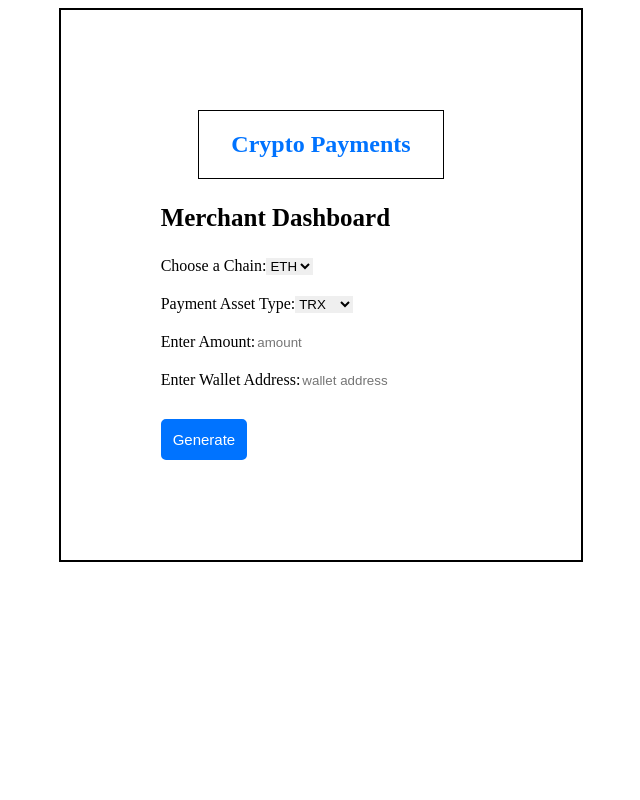
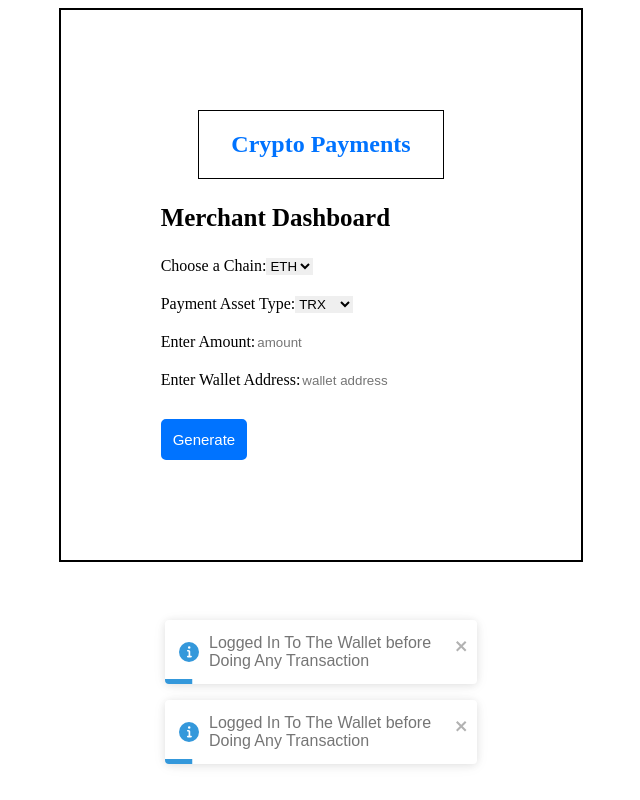
Before and after one commit to Ashish48Maurya/Tron_Project, a React (Create React App) app in the folder Frontend/: page / in a window 1280 px wide. Shown: the whole page, without its empty margins (319-959 px from the left). Built offline with nearby package versions, Linux system fonts and the light colour scheme; a web font is replaced by a local one.

Commit message:
Update App.js

```diff
--- a/Frontend/src/App.js
+++ b/Frontend/src/App.js
@@ -1,6 +1,8 @@
 import Payment from "./Components/Payment";
 import QrCode from "./Components/QrCode";
 // import { Route, Routes } from "react-router-dom";
+import { ToastContainer } from 'react-toastify';
+import 'react-toastify/dist/ReactToastify.css';
 
 function App() {
 
@@ -10,6 +12,9 @@ function App() {
       {/* <Routes>
         <Route path='/qrCode' element={<QrCode />} />
       </Routes> */}
+      <ToastContainer
+        position="bottom-center"
+      />
     </>
   );
 }
```
